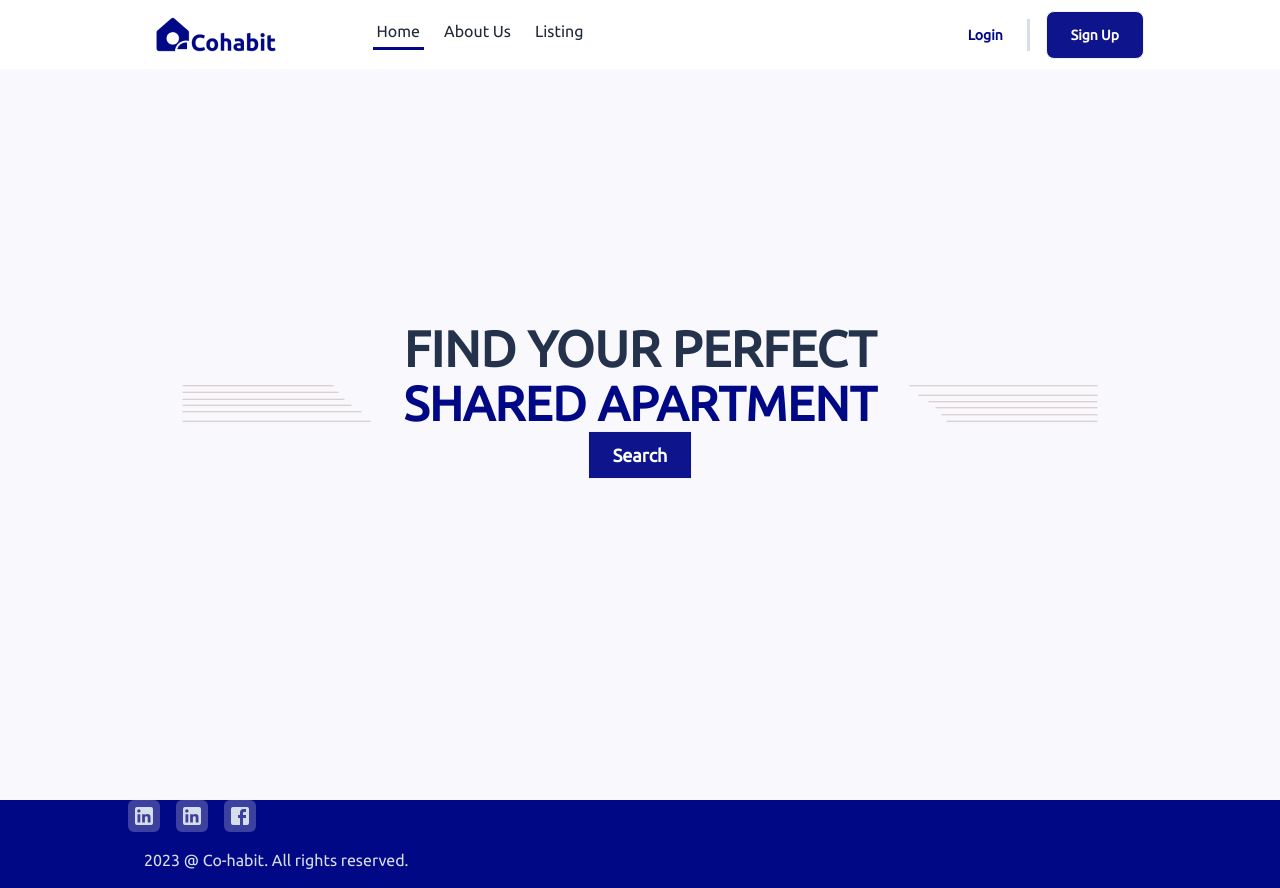
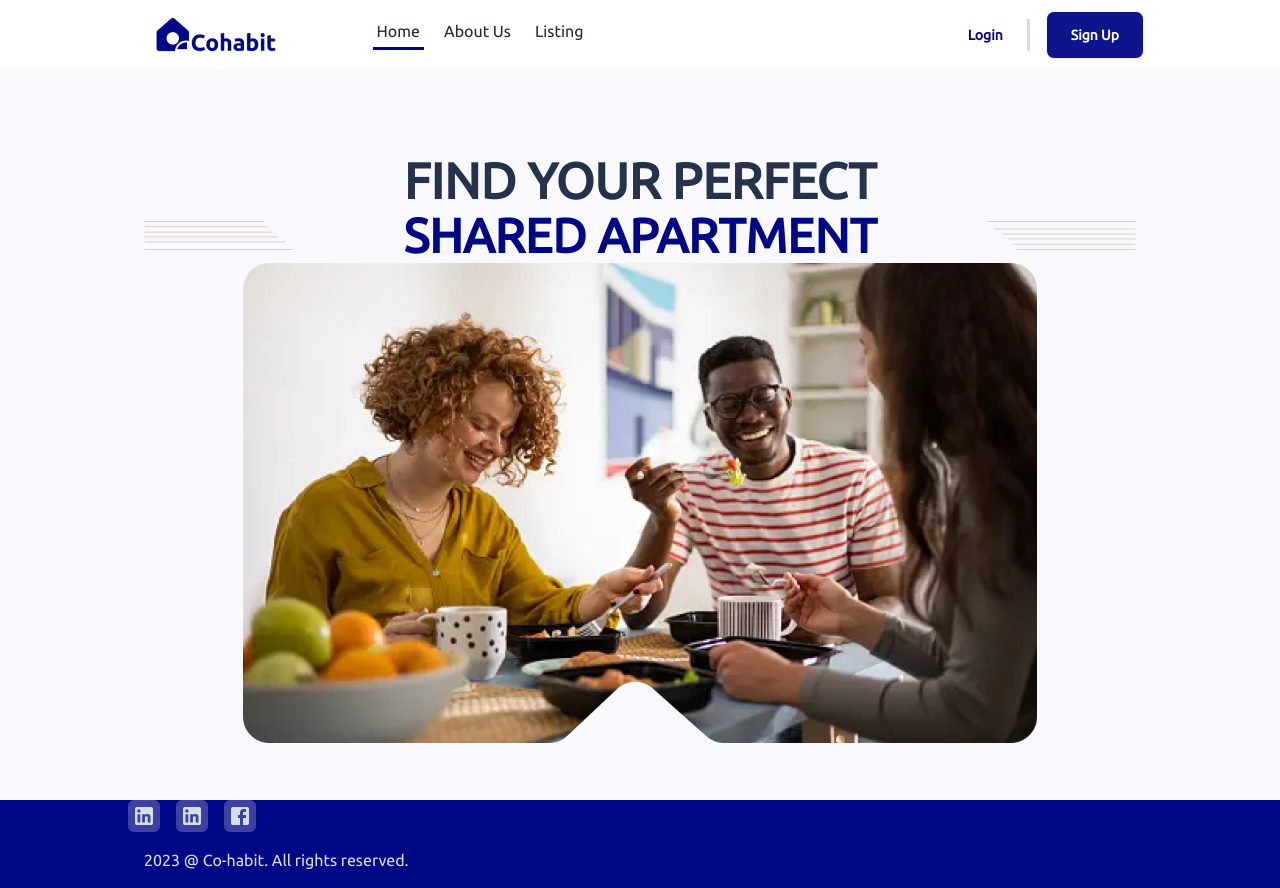
Before and after one commit to lazynerd-studios/Co-Habit-Landing, a React (Vite) app: page / in a window 1280 px wide. Built offline with nearby package versions, Linux system fonts and the light colour scheme.

Commit message:
Update Home.jsx

```diff
--- a/src/Components/Home/Home.jsx
+++ b/src/Components/Home/Home.jsx
@@ -2,6 +2,7 @@ import React from "react";
 import { motion } from "framer-motion";
 import Left from "../../assets/left.svg"
 import Right from "../../assets/right.svg"
+import HeroImage from "../../assets/hero-image.png"
 
 const animationConfiguration = {
   initial: { opacity: 0 },
@@ -21,16 +22,17 @@ const Home = () => {
           exit="exit"
           transition={{ duration: 3 }}
         >
-          <div className="hero-content text-center">
-            <div className="w-full">
-              <h1 className=" text-[3.125rem] leading-[3.4375rem] font-bold uppercase text-[#25324B]">FIND YOUR PERFECT</h1>
+          <div className="hero-content text-center laptop:mx-[8rem]">
+            <div className="w-full laptop:mt-[6rem]">
+              <h1 className="text-[3.125rem] leading-[3.4375rem] font-bold uppercase text-[#25324B]">FIND YOUR PERFECT</h1>
               <span className="laptop:flex">
-                <img src={Left} className="laptop:mr-8 hidden laptop:flex" alt="left" />
-                <h1 className="text-5xl font-bold leading-[3.4375rem] text-[#010886]">SHARED APARTMENT</h1>
-                <img src={Right} className="laptop:ml-8 hidden laptop:flex" alt="right" />
+                <img src={Left} className=" w-[15%] hidden laptop:flex" alt="left" />
+                <h1 className="mx-auto text-5xl font-bold leading-[3.4375rem] text-[#010886]">SHARED APARTMENT</h1>
+                <img src={Right} className="w-[15%] hidden laptop:flex" alt="right" />
                 {/* mx-auto w-[30%] */}
               </span>
-              <button className="btn rounded-none normal-case py-2 px-6 font-bold text-[1.125rem] bg-[#010886f1] hover:bg-[#010886] text-white hover:text-white">Search</button>
+              <img src={HeroImage} className="laptop:max-w-[80%] w-full mx-auto" alt="Hero Image" />
+              {/* <button className="btn rounded-none normal-case py-2 px-6 font-bold text-[1.125rem] bg-[#010886f1] hover:bg-[#010886] text-white hover:text-white">Search</button> */}
             </div>
           </div>
         </motion.div>
```
